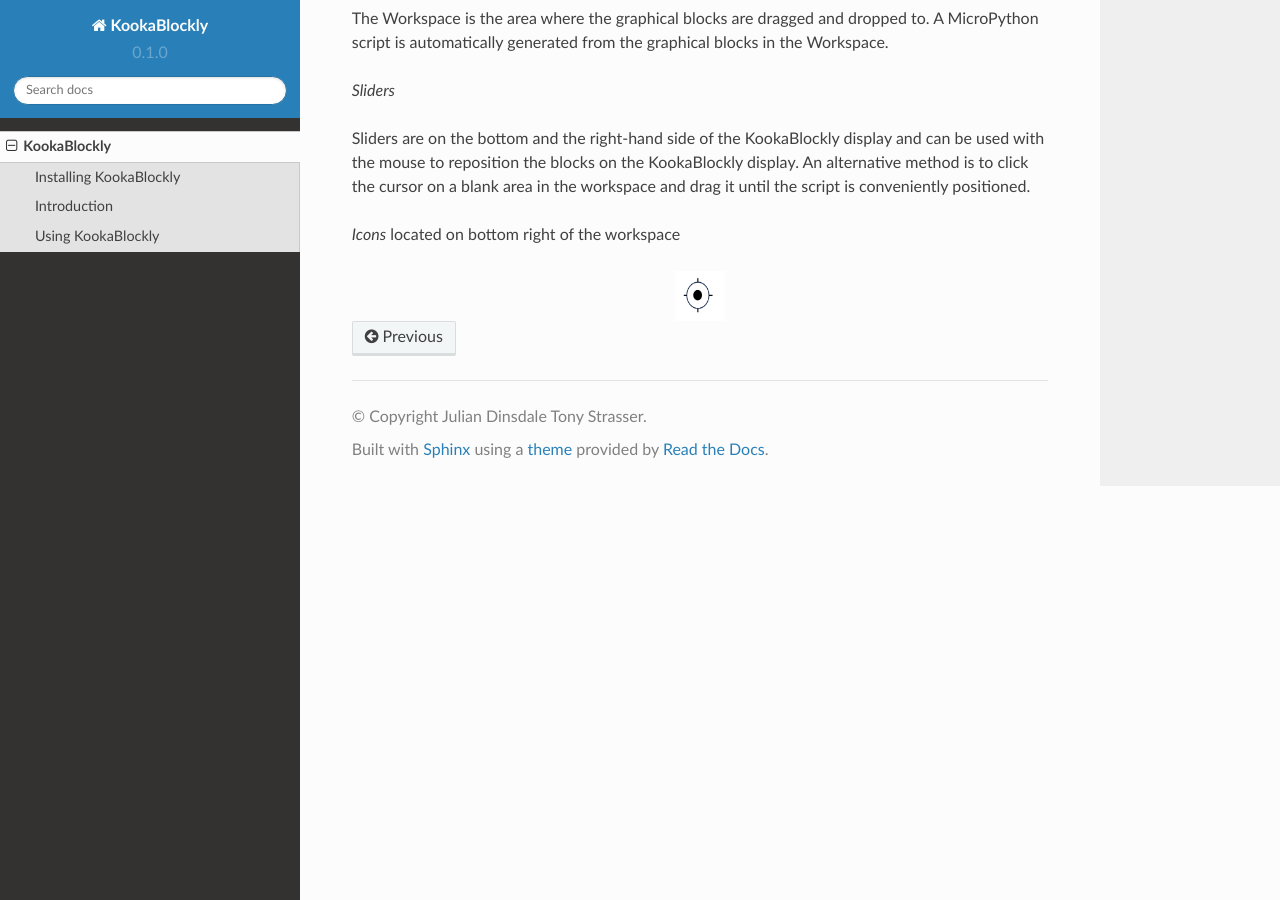
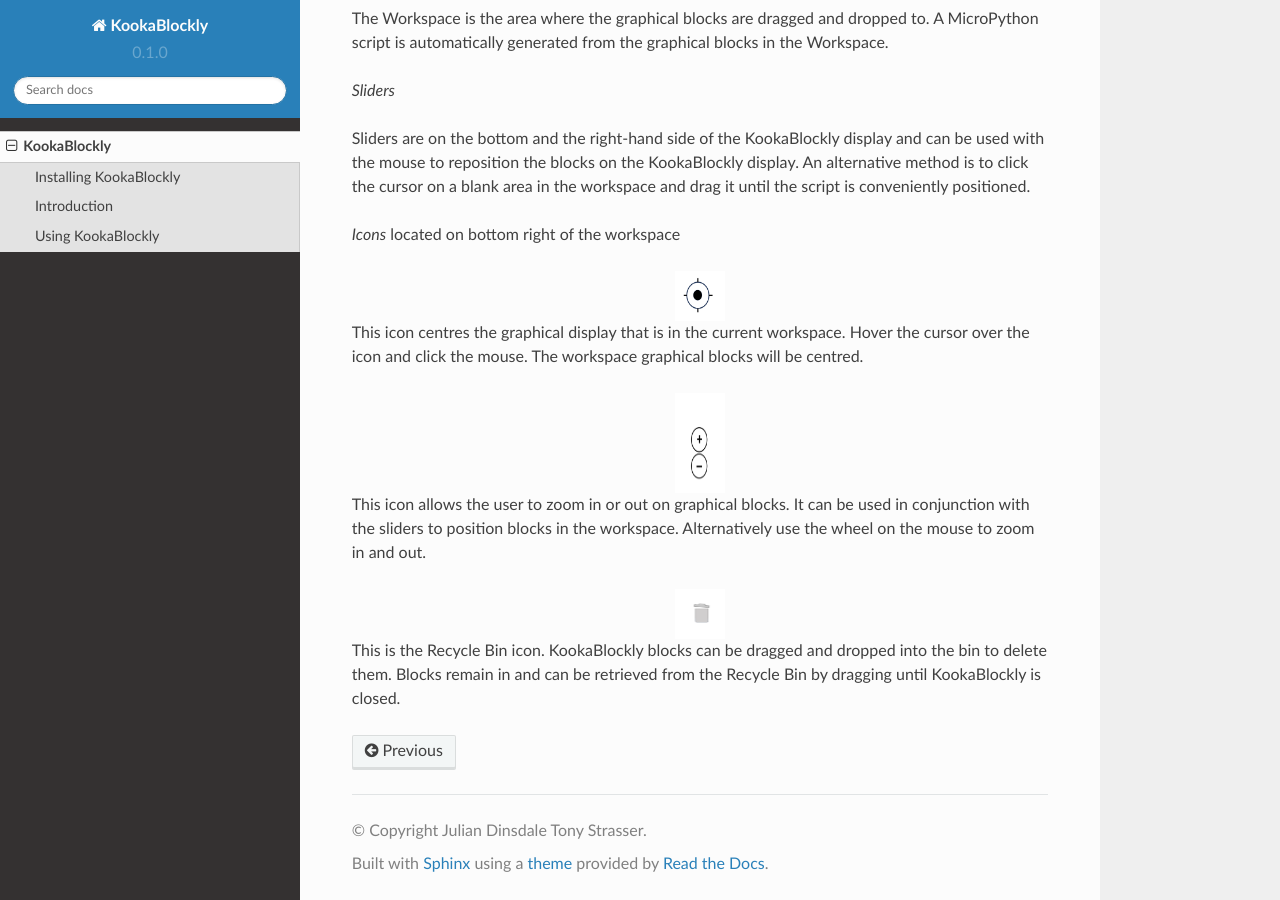
Before and after one commit to JulianDinsdale/KookaBlockly, a Sphinx documentation site: the page built from docs/source/KookaBlockly_Overview.rst, in a window 1280 px wide and 900 px high, scrolled down 6082 px. Built offline with Sphinx 7.4.7 and the Read the Docs theme 2.0.0, drawn with Linux system fonts in a browser that asks for light colours.

Commit message:
icon updates

```diff
--- a/docs/source/KookaBlockly_Overview.rst
+++ b/docs/source/KookaBlockly_Overview.rst
@@ -231,4 +231,25 @@
     :width: 50
     :height: 50
     :align: center
-    :alt: Target Icons
+    :alt: Target icon
+
+This icon centres the graphical display that is in the current workspace.
+Hover the cursor over the icon and click the mouse.  The workspace graphical blocks will be centred.
+
+.. image:: images/Zoom_Icon.png
+    :width: 50
+    :height: 100
+    :align: center
+    :alt: Zoom icon
+
+This icon allows the user to zoom in or out on graphical blocks.  It can be used in conjunction with the sliders to
+position blocks in the workspace.  Alternatively use the wheel on the mouse to zoom in and out.
+
+.. image:: images/Recycle_Icon.png
+    :width: 50
+    :height: 50
+    :align: center
+    :alt: Recycle Bin icon
+
+This is the Recycle Bin icon.  KookaBlockly blocks can be dragged and dropped 	into the bin 	to delete them.
+Blocks remain in and can be retrieved from the Recycle Bin by dragging 	until KookaBlockly is closed.
```
